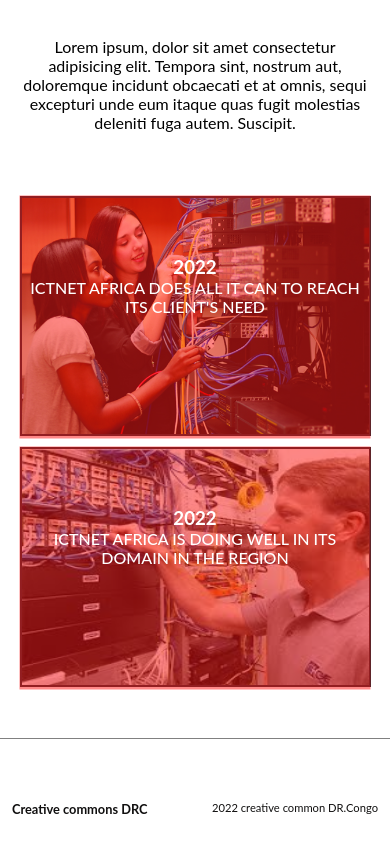
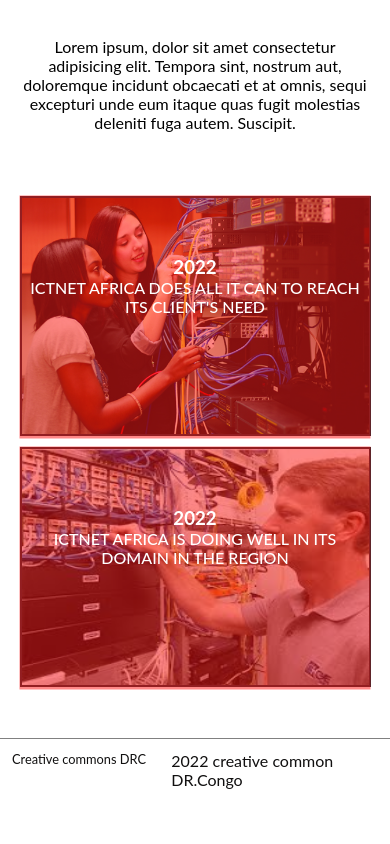
Before and after one commit to Jeanbulambo/Capstone-repo, a website: page index2.html in a window 390 px wide. Shown: the part 1543-2387 px from the top of the page. After the commit the page ends 2344 px from the top, so only its background shows below. Drawn offline with Linux system fonts and the light colour scheme; a web font is replaced by a local one.

Commit message:
update README.md, index.html and style.css

```diff
--- a/style.css
+++ b/style.css
@@ -553,30 +553,4 @@
   .container-child {
     display: none;
   }
-
-  .footer-container-mobile {
-    height: auto;
-    color: rgb(8, 0, 0);
-    background-color: white;
-  }
-
-  .container-child-mobile {
-    display: flex;
-    justify-content: space-between;
-    margin: 15px;
-  }
-
-  .footer-title-mobile {
-    font-size: 0.9rem;
-    width: 50%;
-    margin-top: 50px;
-    font-weight: bold;
-    margin-bottom: 15px;
-  }
-
-  .footertext-mobile {
-    font-size: 0.7rem;
-    margin-top: 50px;
-    margin-bottom: 15px;
-  }
 }
```
Also changed, not shown: index.html (+0 -10 lines), README.md, 1 other file.
